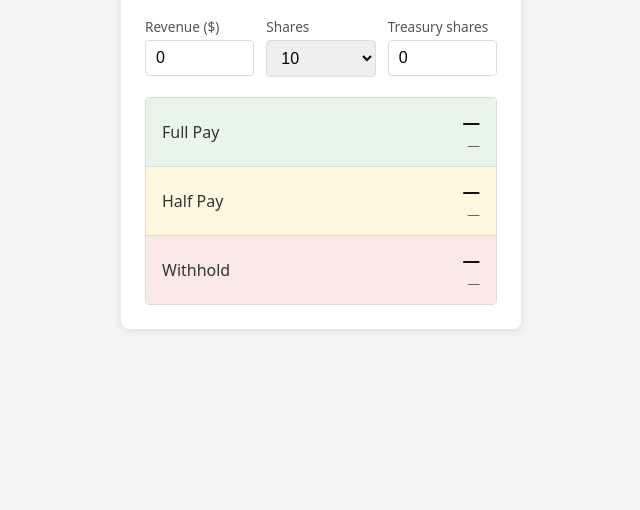
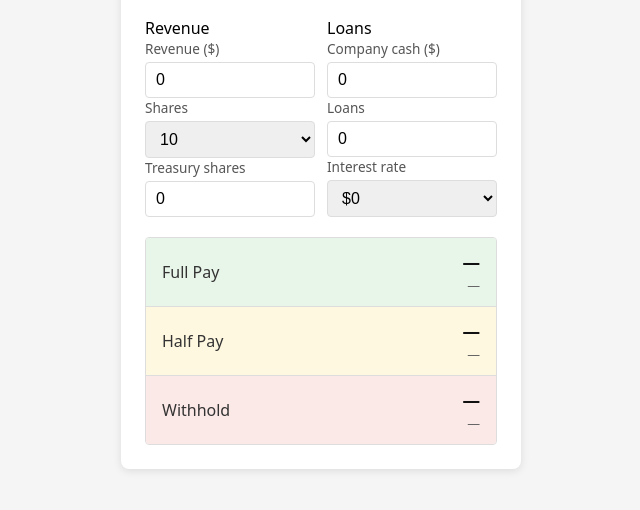
Before and after one commit to Talbatross/1817Calculator, a website built with Vite: page index.html in a window 1280 px wide. Shown: the part 78-588 px from the top of the page, without its empty margins (319-959 px from the left). Built offline with nearby package versions, Linux system fonts and the light colour scheme.

Commit message:
feat: add loans input group to HTML and ui.js

```diff
--- a/index.html
+++ b/index.html
@@ -10,6 +10,8 @@
     <main class="container">
       <h1>1817 Payout Calculator</h1>
       <div class="inputs">
+        <div class="input-group">
+          <span class="input-group__label">Revenue</span>
           <label>
             Revenue ($)
             <input id="revenue" type="number" min="0" step="10" value="0" />
@@ -26,6 +28,38 @@
             Treasury shares
             <input id="treasury" type="number" min="0" max="8" step="1" value="0" />
           </label>
+        </div>
+        <div class="input-group">
+          <span class="input-group__label">Loans</span>
+          <label>
+            Company cash ($)
+            <input id="cash" type="number" min="0" value="0" />
+          </label>
+          <label>
+            Loans
+            <input id="loans" type="number" min="0" max="10" step="1" value="0" />
+          </label>
+          <label>
+            Interest rate
+            <select id="rate">
+              <option value="0">$0</option>
+              <option value="5">$5</option>
+              <option value="10">$10</option>
+              <option value="15">$15</option>
+              <option value="20">$20</option>
+              <option value="25">$25</option>
+              <option value="30">$30</option>
+              <option value="35">$35</option>
+              <option value="40">$40</option>
+              <option value="45">$45</option>
+              <option value="50">$50</option>
+              <option value="55">$55</option>
+              <option value="60">$60</option>
+              <option value="65">$65</option>
+              <option value="70">$70</option>
+            </select>
+          </label>
+        </div>
       </div>
       <div class="results" aria-live="polite" aria-atomic="true">
         <div class="result result--full">
--- a/src/ui.js
+++ b/src/ui.js
@@ -3,6 +3,9 @@ export function getInputs() {
     revenue: Number(document.getElementById('revenue').value),
     shares: Number(document.getElementById('shares').value),
     treasury: Number(document.getElementById('treasury').value),
+    cash: Number(document.getElementById('cash').value),
+    loans: Number(document.getElementById('loans').value),
+    rate: Number(document.getElementById('rate').value),
   }
 }
 
```
Lines whose indentation alone changed are shown as unchanged.
